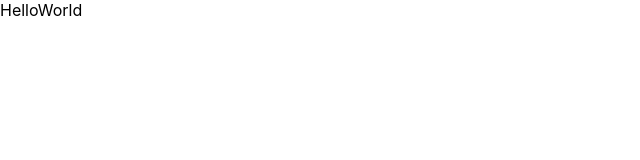
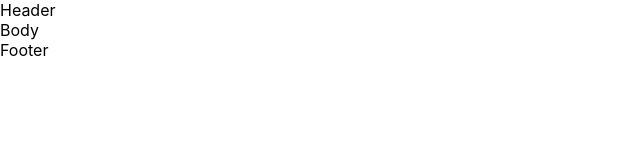
Before and after one commit to genamontana/projectdop, a React (Create React App) app: page / in a window 1280 px wide. Shown: the top 160 px of the page, without its empty margins (0-640 px from the left). Built offline with nearby package versions, Linux system fonts and the light colour scheme.

Commit message:
created Header Body Footer

```diff
--- a/src/App.css
+++ b/src/App.css
@@ -1,10 +1,5 @@
 .App {
   text-align: center;
-}
-
-.App-logo {
-  height: 40vmin;
-  pointer-events: none;
 }
 
 @media (prefers-reduced-motion: no-preference) {
--- a/src/App.tsx
+++ b/src/App.tsx
@@ -1,10 +1,16 @@
 import React from 'react';
-import logo from './logo.svg';
 import './App.css';
+import {Header} from './site/Header';
+import {Body} from './site/Body';
+import {Footer} from './site/Footer';
 
 function App() {
     return (
-        <div>HelloWorld</div>
+        <>
+            <Header/>
+            <Body/>
+            <Footer/>
+        </>
     );
 }
 
--- /dev/null
+++ b/src/site/Body.tsx
@@ -0,0 +1,5 @@
+export const Body = () => {
+    return (
+        <div>Body</div>
+    )
+}
--- /dev/null
+++ b/src/site/Footer.tsx
@@ -0,0 +1,5 @@
+export const Footer = () => {
+  return(
+      <div>Footer</div>
+  )
+}
--- /dev/null
+++ b/src/site/Header.tsx
@@ -0,0 +1,5 @@
+export const Header = () => {
+    return (
+        <>Header</>
+    )
+}
```
